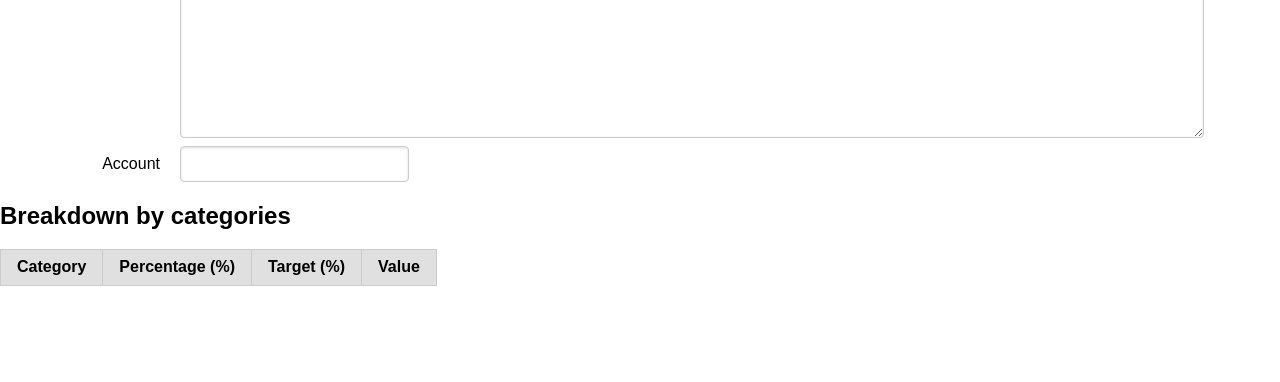
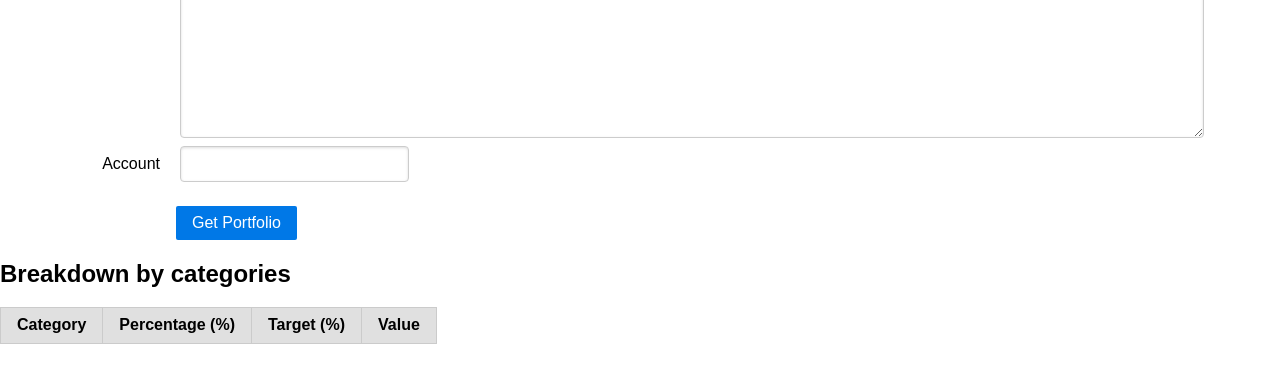
Before and after one commit to tnguyen14/portfolio, a website: page index.html in a window 1280 px wide. Shown: the part 102-484 px from the top of the page. Drawn offline with nearby package versions, Linux system fonts and the light colour scheme.

Commit message:
Add submit button

```diff
--- a/index.html
+++ b/index.html
@@ -23,6 +23,11 @@ textarea[name=auth-token] {
         <div class="pure-control-group">
             <label for="account">Account</label>
             <input type="text" name="account"/>
+        </div>
+        <div class="pure-controls">
+            <button type="submit" class="pure-button pure-button-primary">
+                Get Portfolio
+            </button>
         </div>
     </form>
     <h2>Breakdown by categories</h2>
```
